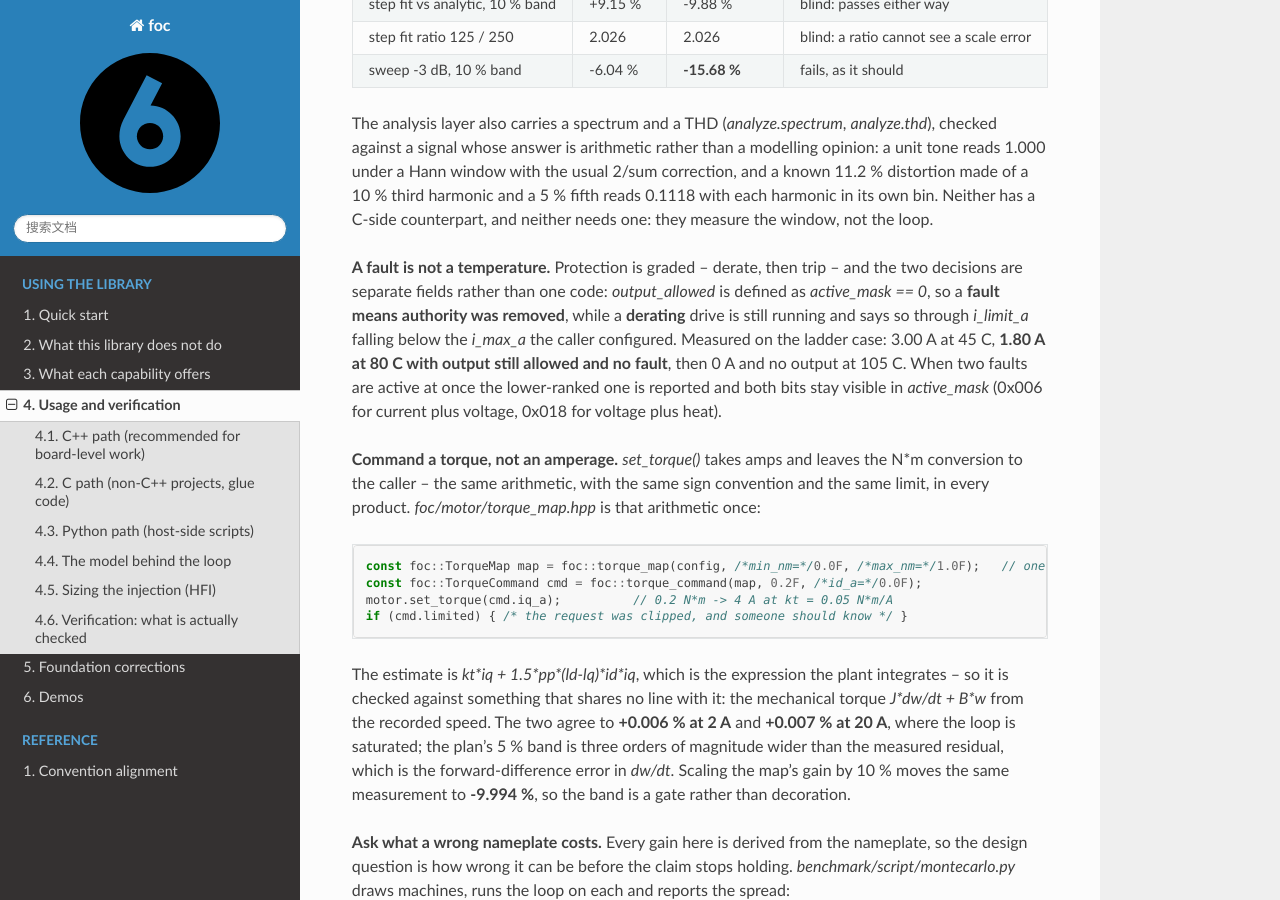
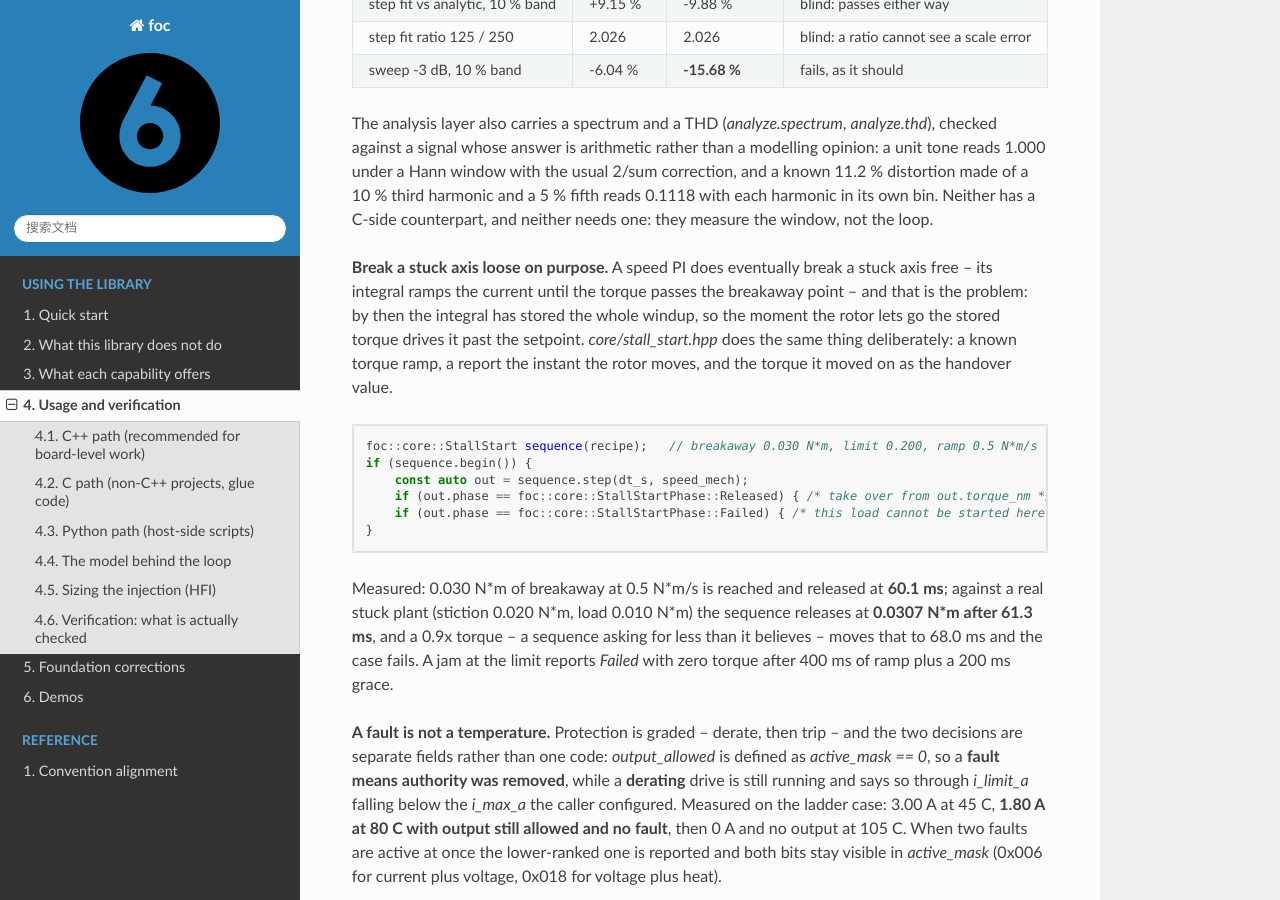
Before and after one commit to zc0718/foc, a Sphinx documentation site: the page built from docs/sphinx/source/usage.rst, in a window 1280 px wide and 900 px high, scrolled down 7267 px. Built offline with Sphinx 7.4.7 and the Read the Docs theme 3.1.0, drawn with Linux system fonts in a browser that asks for light colours.

Commit message:
feat(:sparkles:): break a stuck axis loose on purpose, and hand over the torque it actually moved on
A speed PI does eventually break a stuck axis free -- its integral ramps the current until the torque passes the
breakaway point -- and that is the problem: by the time it happens the integral has stored the whole windup, so the
moment the rotor lets go the stored torque drives it past the setpoint and the loop spends as long recovering.
`core/stall_start.hpp` does the same thing deliberately: a known torque ramp, a report on the period the rotor moves,
and the torque it moved on as the handover value.

Four criteria, each measured and one of them drifted:

- 0.030 N*m of breakaway at 0.5 N*m/s is reached and released at **60.1 ms**, handing over **0.0300 N*m** -- the torque
  that was just enough, not the ceiling, because a sequence that handed over its limit would hand over a wound-up
  command.
- against a real stuck plant (stiction 0.020 N*m, load 0.010 N*m) the sequence releases at **0.0307 N*m after 61.3 ms**,
  and the plant's own report brackets the breakaway point within 0.5 mN*m.
- a limit under the breakaway point is refused by `validate()`/`begin()` rather than ramped into a wall: a sequence
  whose ceiling is below the breakaway can only ever produce `Failed`, so accepting it accepts a recipe known in
  advance not to work.
- a jam reports `Failed` with zero torque after 400 ms of ramp plus a 200 ms grace, because from outside a silent axis
  is indistinguishable from a working one.

The coupling is falsifiable and was shown to be: making the sequence ask for 90 % of the torque it believes -- what
happens when the request and the delivery disagree -- moves the release to 68.0 ms and the plant case fails, while the
three synthetic cases stay green. Only the case tied to the physics catches it, which is what it is for.

C-5 is the criterion lesson. The first version could not tell "it started" from "it is still being held": the plant's
stiction band was 0.5 rad/s and the sequence's release threshold was also 0.5 rad/s, so both thresholds described the
same speed and "last torque at rest" and "first torque moving" printed the same number. The band is a numerical
necessity at the zero crossing; the release speed is a physical claim about motion. They now differ by a decade, and
the handover's 5.4 ms acceleration lag is stated rather than absorbed by a tolerance.

```diff
--- a/docs/sphinx/source/boundaries.rst
+++ b/docs/sphinx/source/boundaries.rst
@@ -62,6 +62,12 @@ only reason this page can be trusted after the person who wrote it has moved on.
        modulation. A trace that looks perfect is therefore entirely consistent with a miscalibrated current sensor -- the
        loop is faithful to a wrong measurement. Use it to explain the loop's decisions, not to measure the phases.
      - ``Trace.TheRecordAgreesWithTheScalarReadBitForBit``
+   * - **Start a load the drive cannot move.**
+     - The sequence ramps to its limit, holds, and after its grace period reports `Failed` with zero torque: measured
+       0.200 N*m at 0.5 N*m/s reached at 400 ms, then a 200 ms grace. It cannot conjure torque -- the only honest
+       answers are "released" and "cannot start", and from outside a silent axis is indistinguishable from a working
+       one, which is why the failure is a state rather than an absence.
+     - ``StallStart.AStuckAxisSaysFailedInsteadOfRampingForever``
    * - **See a fault code while the drive is derating.**
      - A hot machine below the trip temperature reports `fault = None` and `active_mask = 0` while its current limit is
        already falling -- measured: 3.00 A at 45 C, 1.80 A at 80 C, both with output allowed, then 0 A and no output at
--- a/docs/sphinx/source/usage.rst
+++ b/docs/sphinx/source/usage.rst
@@ -358,6 +358,26 @@ answer is arithmetic rather than a modelling opinion: a unit tone reads 1.000 un
 correction, and a known 11.2 % distortion made of a 10 % third harmonic and a 5 % fifth reads 0.1118 with each harmonic
 in its own bin. Neither has a C-side counterpart, and neither needs one: they measure the window, not the loop.
 
+**Break a stuck axis loose on purpose.** A speed PI does eventually break a stuck axis free -- its integral ramps the
+current until the torque passes the breakaway point -- and that is the problem: by then the integral has stored the
+whole windup, so the moment the rotor lets go the stored torque drives it past the setpoint. `core/stall_start.hpp`
+does the same thing deliberately: a known torque ramp, a report the instant the rotor moves, and the torque it moved on
+as the handover value.
+
+.. code-block:: cpp
+
+   foc::core::StallStart sequence(recipe);   // breakaway 0.030 N*m, limit 0.200, ramp 0.5 N*m/s
+   if (sequence.begin()) {
+       const auto out = sequence.step(dt_s, speed_mech);
+       if (out.phase == foc::core::StallStartPhase::Released) { /* take over from out.torque_nm */ }
+       if (out.phase == foc::core::StallStartPhase::Failed) { /* this load cannot be started here */ }
+   }
+
+Measured: 0.030 N*m of breakaway at 0.5 N*m/s is reached and released at **60.1 ms**; against a real stuck plant
+(stiction 0.020 N*m, load 0.010 N*m) the sequence releases at **0.0307 N*m after 61.3 ms**, and a 0.9x torque -- a
+sequence asking for less than it believes -- moves that to 68.0 ms and the case fails. A jam at the limit reports
+`Failed` with zero torque after 400 ms of ramp plus a 200 ms grace.
+
 **A fault is not a temperature.** Protection is graded -- derate, then trip -- and the two decisions are separate
 fields rather than one code: `output_allowed` is defined as `active_mask == 0`, so a **fault means authority was
 removed**, while a **derating** drive is still running and says so through `i_limit_a` falling below the `i_max_a` the
```
Also changed, not shown: other parts of docs/sphinx/source/usage.rst (+1 -1 lines), README.md (+1 -0 lines), docs/sphinx/source/capabilities.rst (+10 -0 lines), docs/sphinx/source/foundation-log.rst (+14 -0 lines), 3 other files.
